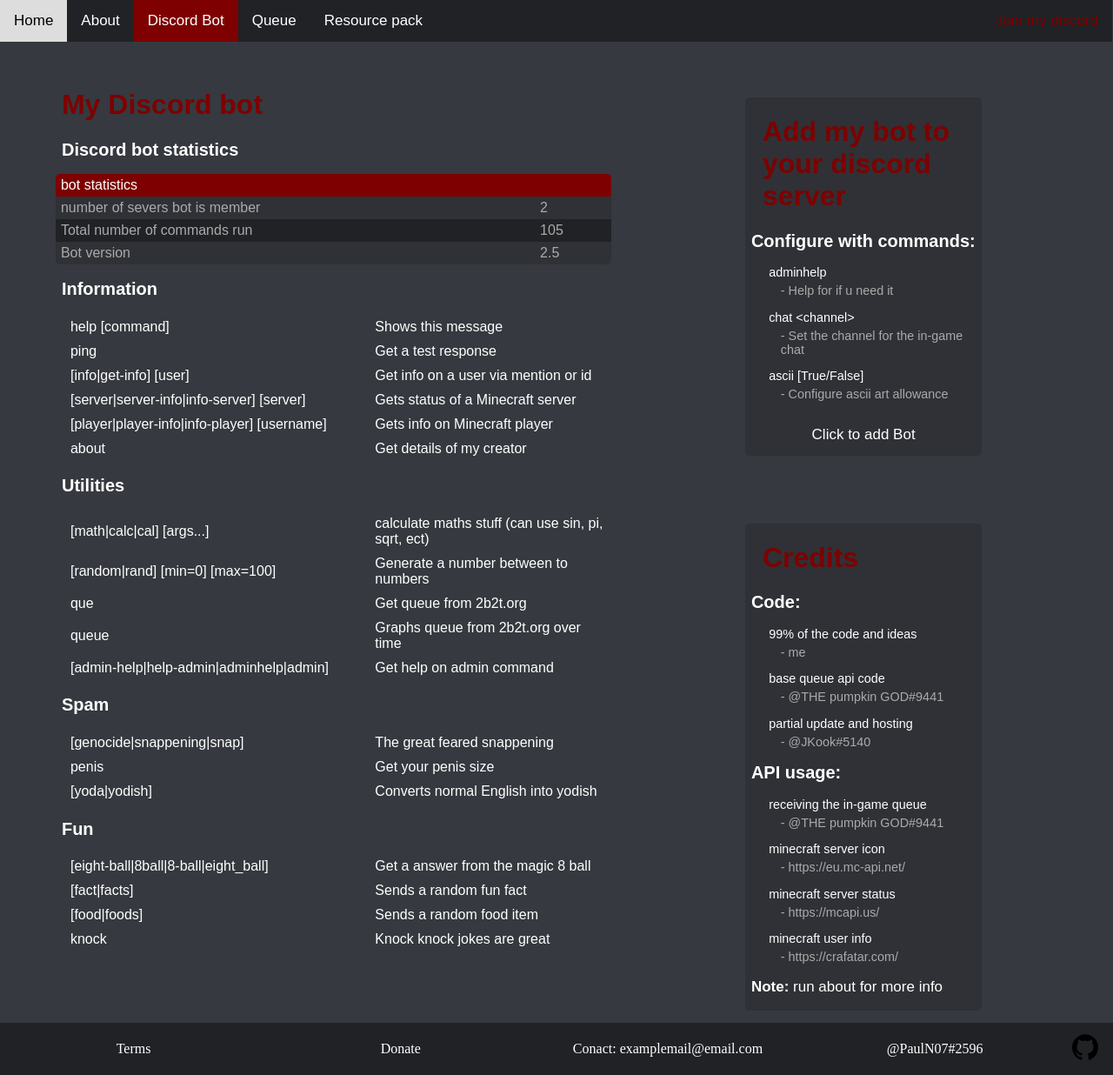
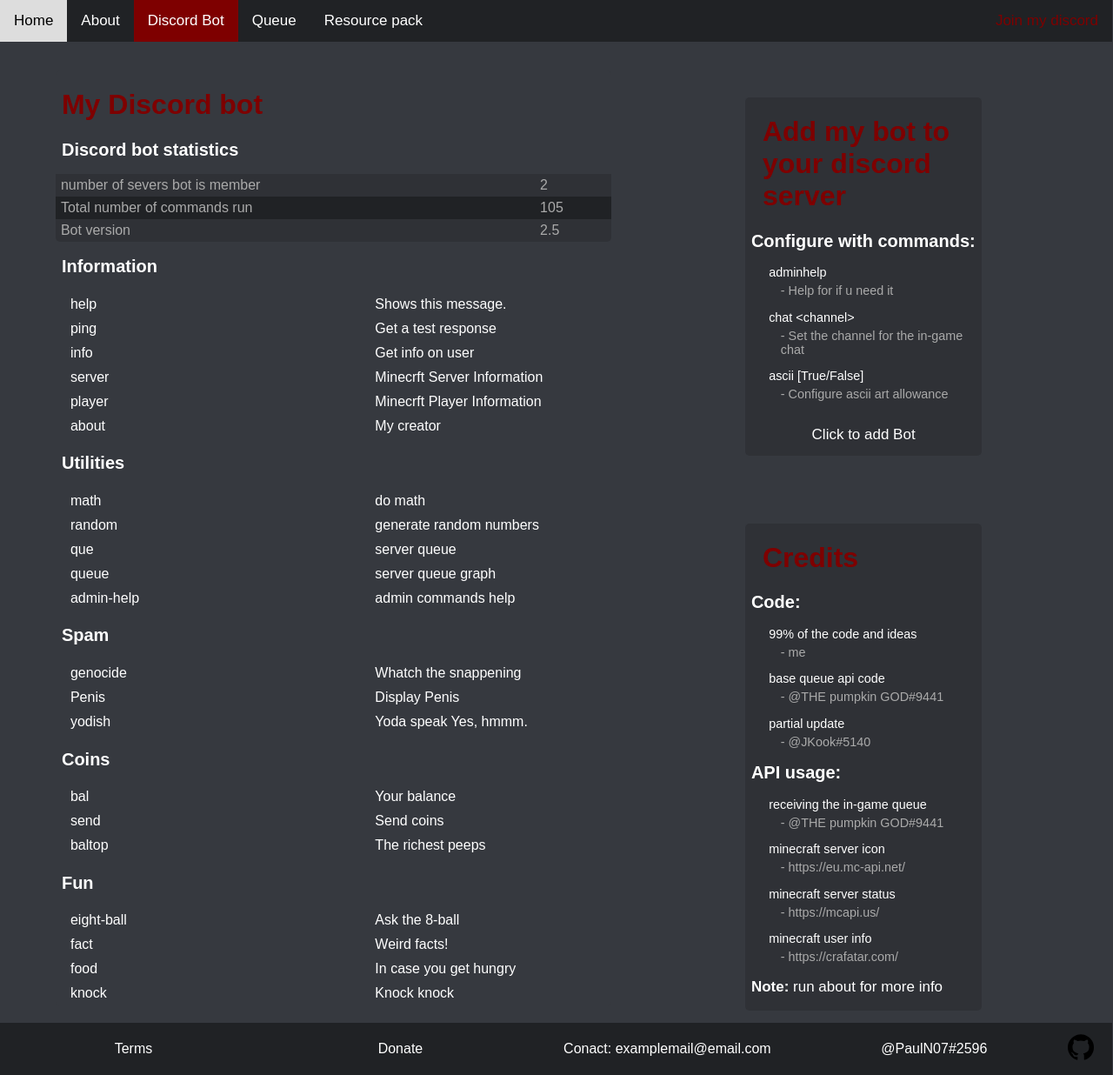
Before and after one commit to JamesPerisher/web_site, a Flask app: page /discord_bot in a window 1280 px wide. Shown: the whole page at 87% size. Run offline with Flask 2, Linux system fonts and the light colour scheme.

Commit message:
Page now uses templates

````diff
--- a/main.py
+++ b/main.py
@@ -37,7 +37,47 @@
 
 @app.route('/discord_bot')
 def discord_bot():
-    return render_template("discord_bot.html")
+    help_res = """```
+    Information:
+      help         Shows this message.
+      ping         Get a test response
+      info         Get info on user
+      server       Minecrft Server Information
+      player       Minecrft Player Information
+      about        My creator
+
+    Utilities:
+      math         do math
+      random       generate random numbers
+      que          server queue
+      queue        server queue graph
+      admin-help   admin commands help
+
+    Spam:
+      genocide     Whatch the snappening
+      Penis        Display Penis
+      yodish       Yoda speak Yes, hmmm.
+
+    Coins:
+      bal          Your balance
+      send         Send coins
+      baltop       The richest peeps
+
+    Fun:
+      eight-ball   Ask the 8-ball
+      fact         Weird facts!
+      food         In case you get hungry
+      knock        Knock knock
+
+    Type ?help command for more info on a command.
+    You can also type ?help category for more info on a category.
+    ```""".replace("`", "")
+    help_res = help_res.split("\n\n")
+    for i in range(len(help_res)):
+        help_res[i] = [[[e for e in v.strip().split("  ") if e != ""] for v in x.strip().split("\n")] for x in help_res[i].split(":")]
+    help_res = help_res[0:-1]
+
+    return render_template("discord_bot.html", table_data=help_res)
 
 @app.route('/thank_you')
 def thank_you():
@@ -51,7 +91,7 @@
     sql_command = "SELECT * FROM que_history WHERE time > %s" %100#%int(time.time()-86400)
     crsr.execute(sql_command)
 
-    queue_data = crsr.fetchall()
+    queue_data = crsr.fetchall() # id, que, online time  [(1, -2, 0, 1559413778), (2, 987, 1612, 1559414010)]
     db_close()
 
     labels = []
@@ -60,8 +100,6 @@
         labels.append(str(datetime.fromtimestamp(float(i[3])).astimezone(pytz.utc)).split("+")[0])
         data.append(i[1])
 
-
-    # id, que, online time  [(1, -2, 0, 1559413778), (2, 987, 1612, 1559414010)]
     chart_data = json.load(open("chart_config.json"))
     chart_data["data"] = data
     chart_data["labels"] = labels
--- a/static/css/base.css
+++ b/static/css/base.css
@@ -12,7 +12,7 @@
   margin-bottom: 0px;
 }
 
-.page_content {
+.content {
   min-height: calc(100vh - 60px);
 }
 
--- a/static/js/footer.js
+++ /dev/null
@@ -1,26 +0,0 @@
-console.log("script loaded");
-
-function footer(current) { // default navagarion bar HTML
-  var a = "<div class=\"id565\">\
-      \<div class=\"footer\">\
-        \<p><a href=\"#terms\">Terms</a></p>\
-        \<p><a class=\"fake-link\"onclick=\"openForm()\">Donate</a></p>\
-        \<p>Conact:   <a href=\"#conact\">examplemail@email.com</a></p>\
-        \<p>@PaulN07#2596</p>\
-        \ \
-        \<a href=\"https://github.com/JamesPerisher\"><img class=\"img\" src=\"static/images/github_icon.svg\"></a>\
-      \</div>\
-      \</div>";
-
-
-
-
-  doc = new DOMParser().parseFromString(a, "text/html");
-
-  var d1 = document.getElementsByTagName("body")[0];
-  d1.insertAdjacentHTML('afterEnd', doc.firstChild.querySelector('body > div.id565').innerHTML);
-
-};
-
-
-footer(document.URL.split("/").pop().split(".")[0]); // may break with webpages with no filename extensions
--- a/static/js/top_bar.js
+++ /dev/null
@@ -1,78 +0,0 @@
-console.log("script loaded");
-
-var isMobile = {
-  Android: function() {
-    return navigator.userAgent.match(/Android/i);
-  },
-  BlackBerry: function() {
-    return navigator.userAgent.match(/BlackBerry/i);
-  },
-  iOS: function() {
-    return navigator.userAgent.match(/iPhone|iPad|iPod/i);
-  },
-  Opera: function() {
-    return navigator.userAgent.match(/Opera Mini/i);
-  },
-  Windows: function() {
-    return navigator.userAgent.match(/IEMobile/i);
-  },
-  any: function() {
-    return (isMobile.Android() || isMobile.BlackBerry() || isMobile.iOS() || isMobile.Opera() || isMobile.Windows());
-  }
-};
-
-function topbar(current) { // default navagarion bar HTML
-  var a = "<div class=\"id564\">\
-      \<div class=\"mobile\"><div class=\"topnav\">\
-      \<div id=\"myLinks\">\
-      \<a class=\"cat home\" href=\"home\">Home</a>\
-      \<a class=\"cat about\" href=\"about\">About</a>\
-      \<a class=\"cat discord_bot\" href=\"discord_bot\">Discord Bot</a>\
-      \<a class=\"cat queue\" href=\"queue\">Queue</a>\
-      \<a class=\"cat res_pack\" href=\"res_pack\">Resource pack</a>\
-      \</div>\
-      \<a href=\"javascript:void(0);\" class=\"icon\" onclick=\"mobile_button()\">\
-        \<i class=\"fa fa - bars \"></i>hello\
-      \</a>\
-      \ \
-      \<a class=\"right\" href=\"https://discord.gg/2wj94TP\" target=\"_blank\">Join my discord</a>\
-    \</div></div> </div>";
-
-
-
-
-  doc = new DOMParser().parseFromString(a, "text/html");
-  element = doc.firstChild.querySelector('a.cat.' + current);
-  if (element == null) { // if page not in nav bar display it temporaraly
-    console.warn("could not find navagarion element for: " + current);
-    current = "bad_page";
-    element = doc.firstChild.querySelector('a.cat').insertAdjacentHTML("beforeEnd", "<a class=\"cat " + current + "\" href=\"" + current + ".html\">hiddenPage</a>");
-    element = doc.firstChild.querySelector('a.cat.' + current);
-  }
-  element.classList.add("active");
-  element.removeAttribute("href");
-
-
-  if (isMobile.any()) { // display  mobile version
-    doc.getElementsByClassName("topnav")[0].classList.add("topnav-mobile");
-
-    var d1 = document.getElementsByTagName("header")[0];
-    d1.insertAdjacentHTML('beforeEnd', doc.firstChild.querySelector('body > div.id564').innerHTML);
-  } else { // display pc version
-
-    doc.getElementsByClassName("icon")[0].setAttribute("style", "display: none");
-
-    doc.querySelector("#myLinks").setAttribute("id", "none");
-    var d1 = document.getElementsByTagName("header")[0];
-    d1.insertAdjacentHTML('beforeEnd', doc.firstChild.querySelector('body > div.id564').innerHTML);
-  };
-};
-
-function mobile_button() {
-  var x = document.getElementById("myLinks");
-  if (x.style.display === "block") {
-    x.style.display = "none";
-  } else {
-    x.style.display = "block";
-  }
-}
--- a/templates/discord_bot.html
+++ b/templates/discord_bot.html
@@ -1,26 +1,20 @@
-<!DOCTYPE html>
-<html>
-<header>
-  <title>PaulN07's page</title>
-  <link type="text/css" rel="stylesheet" href="static/css/base.css" />
+{% extends "template.html" %}
+{% block title %}Discord Bot{% endblock %}
+{% set active='discord_bot' %}
+
+{% block head %}
+{{ super() }}
 <link type="text/css" rel="stylesheet" href="static/css/discord_bot.css" />
-  <script src="static/js/top_bar.js"></script>
-  <script src="static/js/footer.js"></script>
-  <script src="static/js/donate.js"></script>
-  <script>
-    topbar("discord_bot")
-  </script>
-</header>
+{% endblock %}
 
 
 
-<body class="page_content">
+{% block content %}
 <div style="padding-top:33px;width:50%;" class="main_message">
   <div style="background-color: #36393F;" class="message">
     <h1>My Discord bot</h1>
     <h2>Discord bot statistics</h2>
 
-      <div class="topbar">bot statistics</div>
     <table class="command_table">
       <tr>
         <td>number of severs bot is member</td><td>2</td>
@@ -31,47 +25,14 @@
       </tr>
     </table>
 
-
-      <h2>Information</h2>
+    {% for i in table_data %}
+    <h2>{{i[0][0][0]}}</h2>
     <table class="list_table">
-        <tr>
-          <td>help [command] </td><td>Shows this message</td>
-        </tr><tr>
-          <td>ping</td><td>Get a test response</td>
-        </tr><tr>
-          <td>[info|get-info] [user]</td><td>Get info on a user via mention or id</td>
-        </tr><tr>
-          <td>[server|server-info|info-server] [server]</td><td>Gets status of a Minecraft server</td>
-        </tr><tr>
-          <td>[player|player-info|info-player] [username]</td><td>Gets info on Minecraft player</td>
-        </tr><tr>
-          <td>about</td><td>Get details of my creator</td>
-        </tr>
+      {% for row in i[1] %}
+      <tr><td>{{row[0]}}</td><td>{{row[1]}}</td></tr>
+      {% endfor %}
     </table>
-
-      <h2>Utilities</h2>
-      <table class="list_table">
-        <tr><td>[math|calc|cal] [args...]</td><td>calculate maths stuff (can use sin, pi, sqrt, ect)</td></tr>
-        <tr><td>[random|rand] [min=0] [max=100]</td><td>Generate a number between to numbers</td></tr>
-        <tr><td>que</td><td>Get queue from 2b2t.org</td></tr>
-        <tr><td>queue</td><td>Graphs queue from 2b2t.org over time</td></tr>
-        <tr><td>[admin-help|help-admin|adminhelp|admin]</td><td>Get help on admin command</td></tr>
-      </table>
-
-      <h2>Spam</h2>
-      <table class="list_table">
-        <tr><td>[genocide|snappening|snap] </td><td>The great feared snappening</td></tr>
-        <tr><td>penis</td><td>Get your penis size</td></tr>
-        <tr><td>[yoda|yodish]</td><td>Converts normal English into yodish</td></tr>
-      </table>
-
-      <h2>Fun</h2>
-      <table class="list_table">
-        <tr><td>[eight-ball|8ball|8-ball|eight_ball]</td><td>Get a answer from the magic 8 ball</td></tr>
-        <tr><td>[fact|facts]</td><td>Sends a random fun fact</td></tr>
-        <tr><td>[food|foods]</td><td>Sends a random food item</td></tr>
-        <tr><td>knock</td><td>Knock knock jokes are great</td></tr>
-      </table>
+    {% endfor %}
 
   </div>
 </div>
@@ -98,7 +59,7 @@
     <p class="b">- me</p>
     <p class="a">base queue api code</p>
     <p class="b">- @THE pumpkin GOD#9441</p>
-      <p class="a">partial update and hosting</p>
+    <p class="a">partial update</p>
     <p class="b">- @JKook#5140</p>
     <h2>API usage:</h2>
     <p class="a">receiving the in-game queue</p>
@@ -112,7 +73,4 @@
     <p style="padding-left: 7px"><strong>Note: </strong>run about for more info</p>
   </div>
 </div>
-
-</body>
-
-</html>
+{% endblock %}
--- /dev/null
+++ b/templates/footer.html
@@ -0,0 +1,4 @@
+<p><a href="#terms">Terms</a></p>
+<p><a class="fake-link"onclick="openForm()">Donate</a></p>
+<p>Conact:   <a href="#conact">examplemail@email.com</a></p>
+<p>@PaulN07#2596</p> <a href="https://github.com/JamesPerisher"><img class="img" src="static/images/github_icon.svg"></a>
--- /dev/null
+++ b/templates/nav.html
@@ -0,0 +1,6 @@
+<a class="cat {% if active=='home' %}active{%endif %} home" href="{{ url_for('home') }}">Home</a>
+<a class="cat {% if active=='about' %}active{%endif %} about" href="{{ url_for('about') }}">About</a>
+<a class="cat {% if active=='discord_bot' %}active{%endif %} discord_bot" href="{{ url_for('discord_bot') }}">Discord Bot</a>
+<a class="cat {% if active=='queue' %}active{%endif %} queue" href="{{ url_for('queue') }}">Queue</a>
+<a class="cat {% if active=='res_pack' %}active{%endif %} res_pack" href="{{ url_for('res_pack') }}">Resource pack</a>
+<a class="right" href="https://discord.gg/2wj94TP" target="_blank">Join my discord</a>
--- /dev/null
+++ b/templates/template.html
@@ -0,0 +1,23 @@
+<!DOCTYPE html>
+<html>
+
+<head>
+  {% block head %}
+  <link rel="stylesheet" href="{{ url_for('static', filename='css/base.css') }}">
+  <title>{% block title %}{% endblock %} - PaulN07's webpage</title>
+
+  <div class="topnav">
+    {% include 'nav.html' %}
+  </div>
+
+  {% endblock %}
+</head>
+
+<body>
+  <div class="content">{% block content %}{% endblock %}</div>
+  <div class="footer">
+    {% include 'footer.html' %}
+  </div>
+</body>
+
+</html>
````
Also changed, not shown: static/js/mobile.js (deleted, +0 -22 lines), templates/about.html (+14 -27 lines), templates/home.html (+8 -14 lines), templates/queue.html (+9 -17 lines), templates/res_pack.html (+9 -17 lines). Lines whose indentation alone changed are shown as unchanged.
